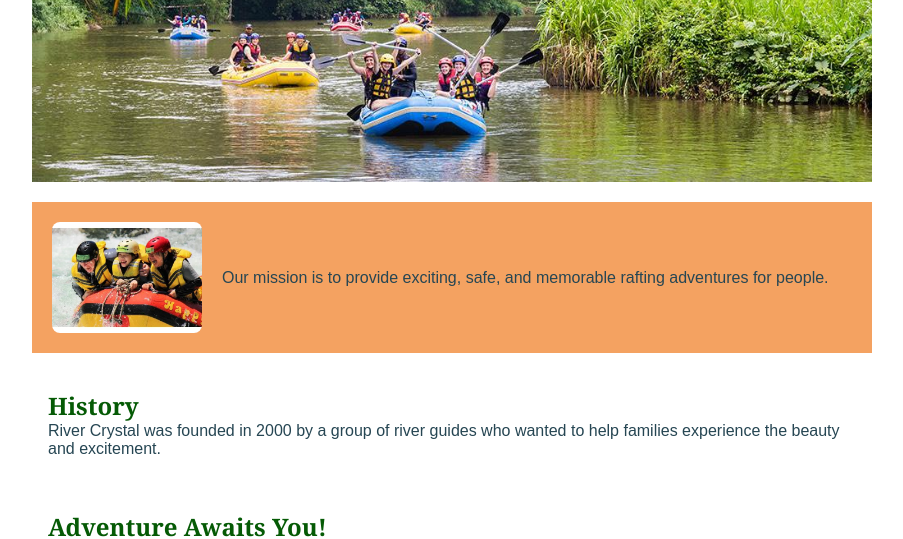
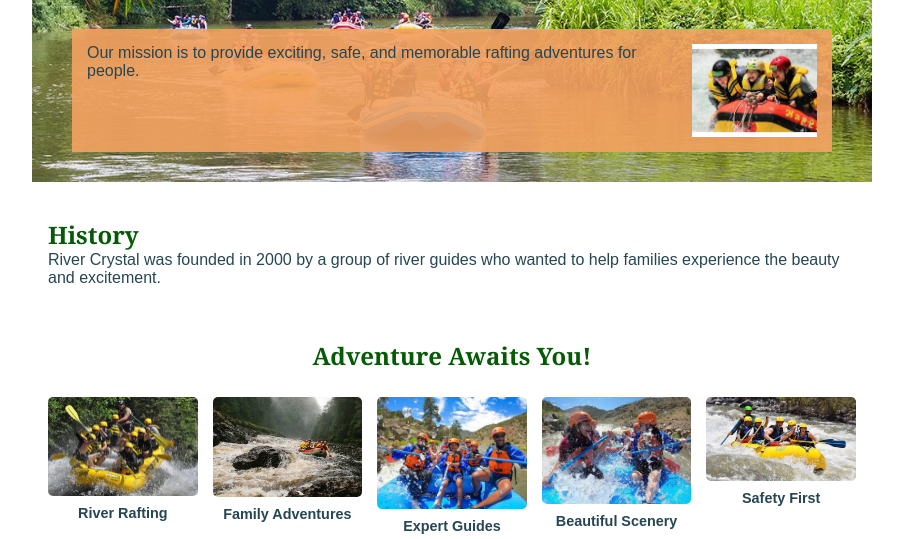
Before and after one commit to legionrex7x77/wdd130, a plain HTML site: page wwr/about.html in a window 1280 px wide. Shown: the part 268-807 px from the top of the page, without its empty margins (188-1091 px from the left). Drawn offline with Linux system fonts and the light colour scheme.

Commit message:
updating changes

```diff
--- a/wwr/about.html
+++ b/wwr/about.html
@@ -25,14 +25,9 @@
     </header>
 
     <main>
-
         <div class="hero">
             <img src="images/rafting-happy-path.jpg" alt="Rafting group">
             <h1>Blue Crystal River Adventures</h1>
-        </div>
-
-
-        <section class="mission">
             <article>
                 <img src="images/happy-rafting.webp" alt="happy family adventure">
                 <p>
@@ -40,10 +35,9 @@
                     rafting adventures for people.
                 </p>
             </article>
-        </section>
+        </div>
 
-        <!-- History Section -->
-        <section class="history">
+        <section>
             <h2>History</h2>
             <p>
                 River Crystal was founded in 2000 by a group of river
@@ -52,27 +46,33 @@
             </p>
         </section>
 
-
-        <section class="adventure">
+        <section class="adventure-gallery">
             <h2>Adventure Awaits You!</h2>
 
-            <div class="gallery-grid">
             <figure>
                 <img src="images/awaits-image1.jpeg" alt="Rafting group having fun">
+                <figcaption>River Rafting</figcaption>
             </figure>
+
             <figure>
                 <img src="images/awaits-image2.jpeg" alt="Happy family">
+                <figcaption>Family Adventures</figcaption>
             </figure>
+
             <figure>
                 <img src="images/awaits-image3.jpeg" alt="River guide">
+                <figcaption>Expert Guides</figcaption>
             </figure>
+
             <figure>
                 <img src="images/awaits-image4.jpeg" alt="Beautiful river landscape">
+                <figcaption>Beautiful Scenery</figcaption>
             </figure>
+
             <figure>
                 <img src="images/awaits-image5.jpeg" alt="Rafting equipment">
+                <figcaption>Safety First</figcaption>
             </figure>
-            </div>
         </section>
     </main>
 
--- a/wwr/styles/rafting.css
+++ b/wwr/styles/rafting.css
@@ -3,6 +3,10 @@
     --secondary-color: #f4a261;
     --accent1-color: #264653;
     --accent2-color: #e9c46a;
+
+    --white-color: #ffffff;
+    --overlay-bg: #264653cc;
+    --article-bg: #f4a261e6;
 
     --heading-font: Georgia, "Times New Roman", serif;
     --body-font: Arial, Helvetica, sans-serif;
@@ -65,14 +69,14 @@ nav a {
 }
 
 nav a:hover {
-    color: #fff;
+    color: var(--white-color);
 }
 
 .hero {
     position: relative;
 }
 
-.hero img {
+.hero > img {
     display: block;
     width: 100%;
     height: auto;
@@ -84,39 +88,53 @@ nav a:hover {
     width: 100%;
     padding: 16px;
     text-align: center;
-    background-color: rgba(38, 70, 83, 0.8);
-    color: #fff;
+    background-color: var(--overlay-bg);
+    color: var(--white-color);
 }
 
-.mission {
-    background-color: var(--secondary-color);
-    padding: 20px;
+.hero article {
+    position: absolute;
+    bottom: 30px;
+    left: 40px;
+    right: 40px;
+    background-color: var(--article-bg);
+    padding: 15px;
+    color: var(--accent1-color);
 }
 
-.mission article {
-    display: flex;
-    align-items: center;
-    gap: 20px;
+.hero article img {
+    float: right;
+    width: 125px;
+    margin-left: 15px;
 }
 
-.mission article img {
-    width: 150px;
-    border-radius: 8px;
-
+.adventure-gallery {
+    display: grid;
+    grid-template-columns: repeat(auto-fit, minmax(130px, 1fr));
+    gap: 15px;
+    align-items: start;
+    text-align: center;
 }
 
-.gallery-grid {
-    display: grid;
-    grid-template-columns: repeat(auto-fit, minmax(150px, 1fr));
-    gap: 15px;
-    margin-top: 15px;
+.adventure-gallery h2 {
+    grid-column: 1 / -1;
+    margin-bottom: 10px;
 }
 
-.gallery-grid figure img {
+.adventure-gallery figure {
+    margin: 0;
+}
+
+.adventure-gallery img {
     width: 100%;
-    height: 100%;
-    object-fit: cover;
+    height: auto;
     border-radius: 5px;
+}
+
+.adventure-gallery figcaption {
+    margin-top: 5px;
+    font-size: 0.9em;
+    font-weight: bold;
 }
 
 footer {
@@ -125,7 +143,7 @@ footer {
     align-items: center;
     padding: 20px;
     background-color: var(--primary-color);
-    color: #fff;
+    color: var(--white-color);
     margin-top: 40px;
 }
 
```
Lines whose indentation alone changed are shown as unchanged.
